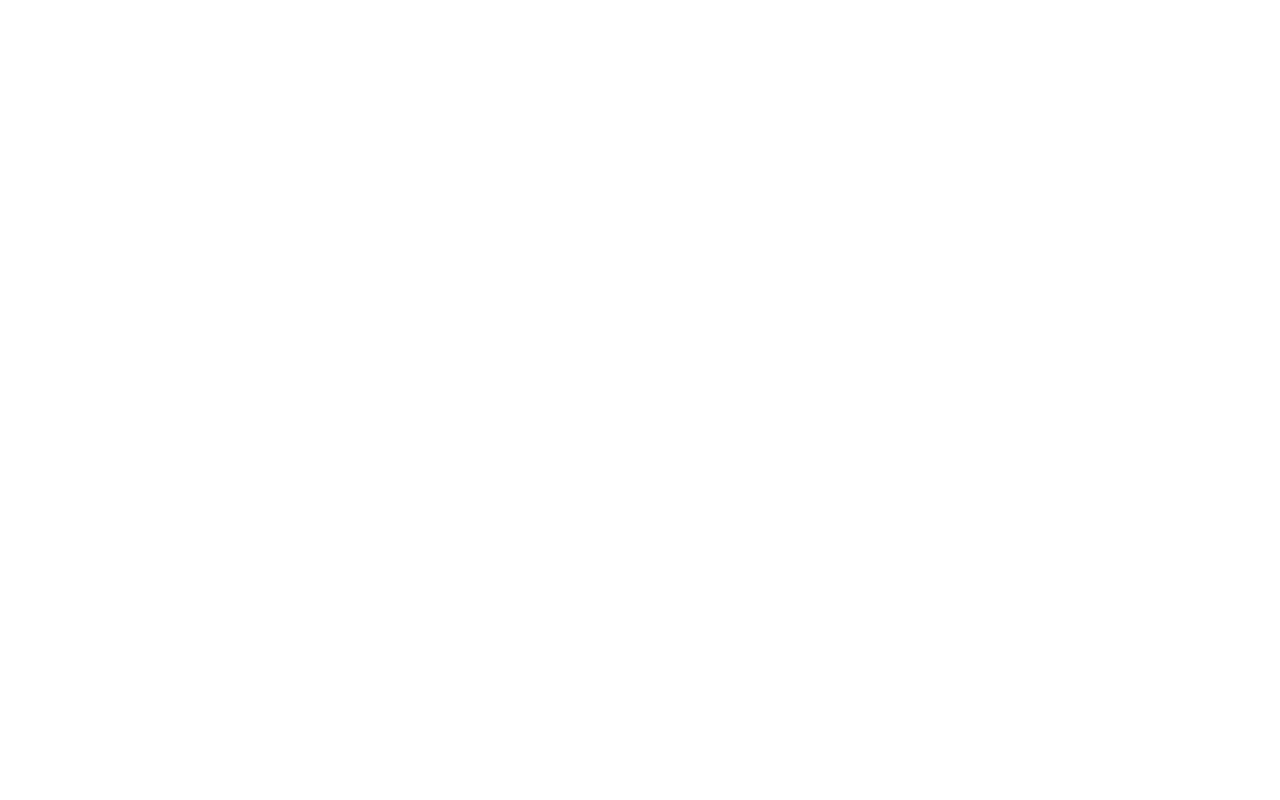
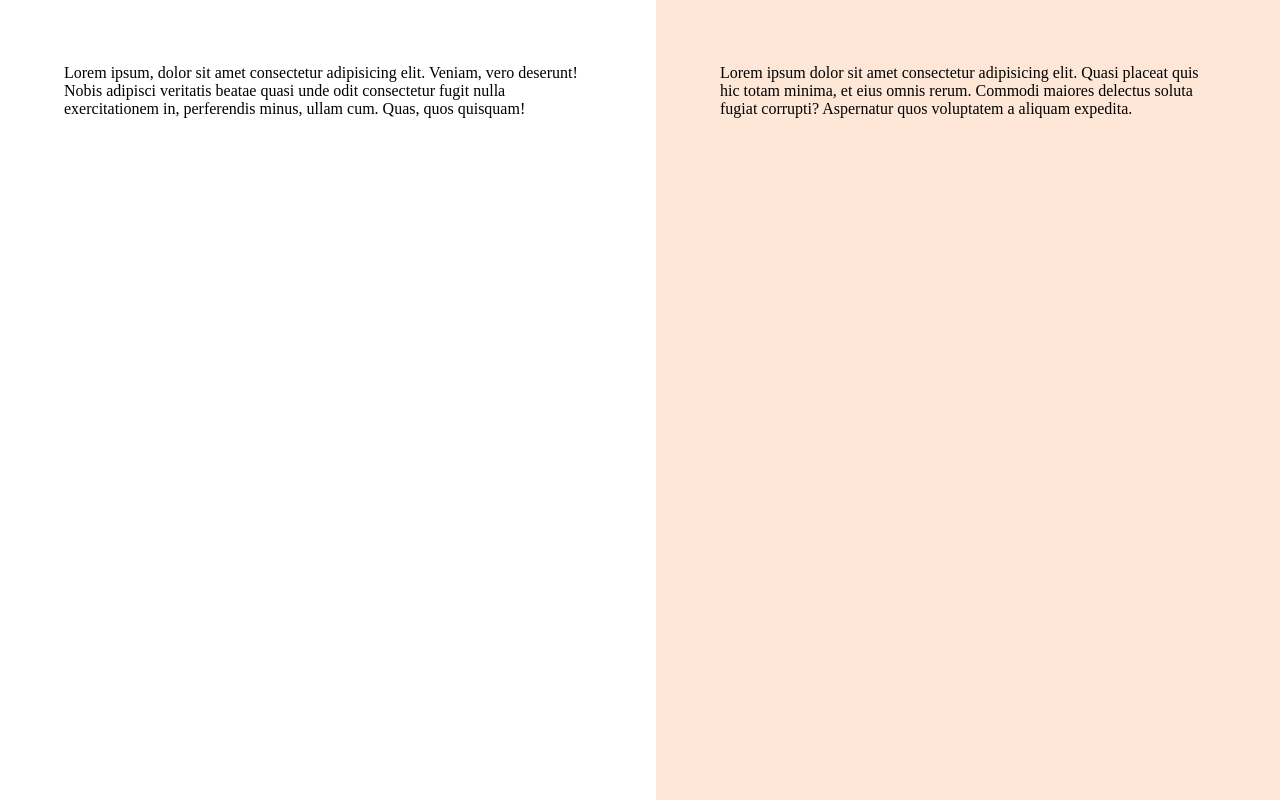
Before and after one commit to igormordaski7/Formulario_de_Matricula, a plain HTML site: page index.html in a window 1280 px wide. Drawn offline with Linux system fonts and the light colour scheme.

Commit message:
Layout CSS

```diff
--- a/index.html
+++ b/index.html
@@ -13,6 +13,18 @@
 </head>
 
 <body>
+    <div id="app">
+        <main>
+            <div class="main-container">
+                Lorem ipsum, dolor sit amet consectetur adipisicing elit. Veniam, vero deserunt! Nobis adipisci veritatis beatae quasi unde odit consectetur fugit nulla exercitationem in, perferendis minus, ullam cum. Quas, quos quisquam!
+            </div>
+        </main>
 
+        <aside>
+            <div class="aside-container">
+                Lorem ipsum dolor sit amet consectetur adipisicing elit. Quasi placeat quis hic totam minima, et eius omnis rerum. Commodi maiores delectus soluta fugiat corrupti? Aspernatur quos voluptatem a aliquam expedita.
+            </div>
+        </aside>
+    </div>
 </body>
 </html>
--- a/styles/global.css
+++ b/styles/global.css
@@ -1,3 +1,9 @@
+*{
+    margin: 0;
+    padding: 0;
+    box-sizing: border-box;
+}
+
 :root{
     --font-family: "Poppins", sans-serif;
     --text: 400 1rem/1.5 var(--font-family);
@@ -16,3 +22,7 @@
     --stroke-hightlight: #F3541C;
     --semantic-error: #DC2626;
 }
+
+body{
+    overflow: hidden;
+}
--- a/styles/index.css
+++ b/styles/index.css
@@ -1 +1,2 @@
 @import url(global.css);
+@import url(layout.css);
--- /dev/null
+++ b/styles/layout.css
@@ -0,0 +1,27 @@
+#app{
+    display: grid;
+    grid-template-columns: 51.25% 48.75%;
+
+    height: 100vh;
+    overflow: hidden;
+}
+
+main{
+    overflow: auto;
+    padding: 4rem;
+
+    & .main-container{
+        max-width: 33rem;
+        margin-left: auto;
+    }
+}
+
+aside{
+    background-color: var(--surface-secondary);
+    padding: 4rem;
+
+    & .aside-container{
+        max-width: 31rem;
+
+    }
+}
```
